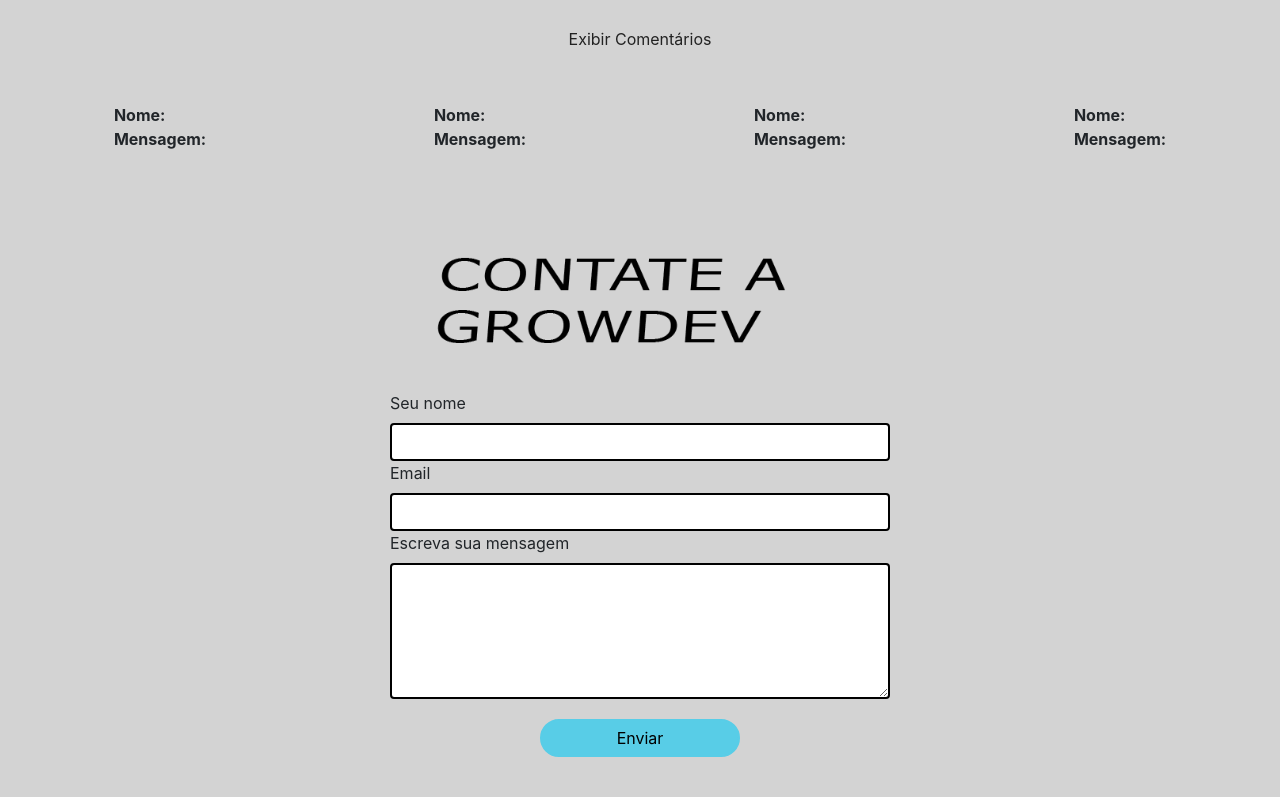
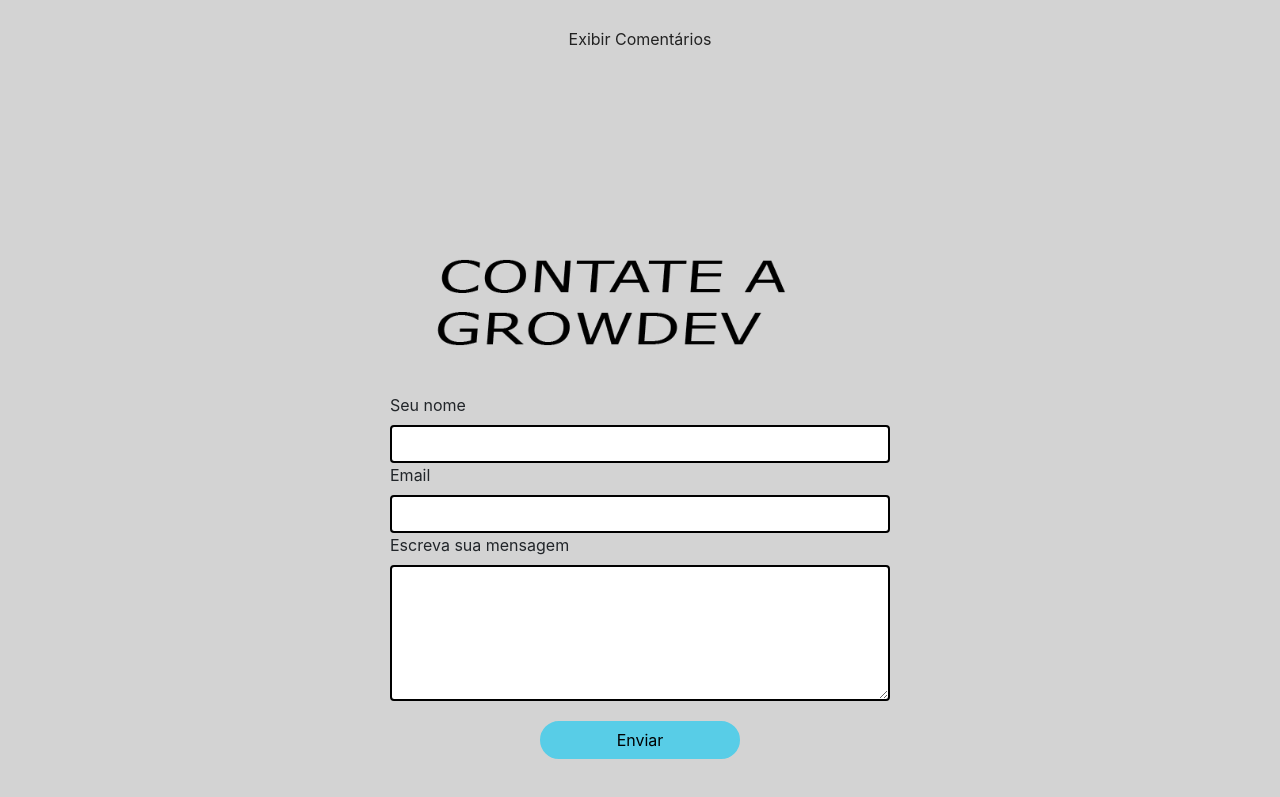
Before and after one commit to Martim-Fuhr/ApiGrowFront, a website built with webpack: page public/index.html in a window 1280 px wide. Shown: the part 1683-2480 px from the top of the page. Built offline with nearby package versions, Linux system fonts and the light colour scheme; no server answers; files whose address does not match are found by name; a web font is replaced by a local one.

Commit message:
commit index

```diff
--- a/public/index.html
+++ b/public/index.html
@@ -113,25 +113,6 @@
         <a href="#">Exibir Comentários</a>
     </div>
   </div>
-  <div class="comentarios">
-    <div class="">
-      <b>Nome: </b>     <br>
-      <b>Mensagem: </b>
-    </div>
-    <div class="">
-      <b>Nome: </b>    <br>
-      <b>Mensagem: </b>
-    </div>
-    <div class="">
-      <b>Nome: </b>    <br>
-      <b>Mensagem: </b>
-    </div>
-    <div class="">
-      <b>Nome: </b>    <br>
-      <b>Mensagem: </b>
-    </div>
-  </div>
-
 
   <!-- CONTATE A GROWDEV-->
 
```
